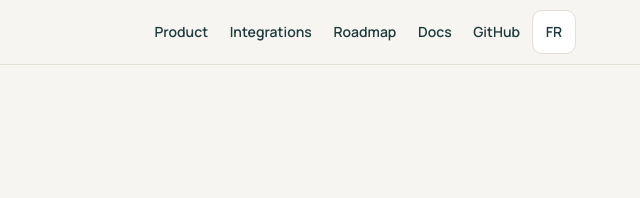
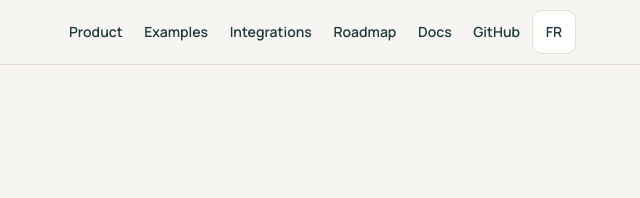
Before and after one commit to HouseCairn/website, an Astro site: page / in a window 1280 px wide. Shown: the top 198 px of the page, 640-1280 px from the left. Built offline with nearby package versions, Linux system fonts and the light colour scheme; Astro itself is replaced by a stand-in of ours; a web font is replaced by a local one.

Commit message:
feat: Examples in the navigation from 64rem, where it fits on one line
Signed-off-by: Robvred <12579254+Robvred@users.noreply.github.com>

```diff
--- a/src/i18n/ui.ts
+++ b/src/i18n/ui.ts
@@ -34,7 +34,7 @@ export interface Dict {
   htmlLang: string;
   ogLocale: string;
   skip: string;
-  nav: { product: string; integrations: string; status: string; roadmap: string; docs: string; menu: string; home: string };
+  nav: { product: string; usage: string; integrations: string; status: string; roadmap: string; docs: string; menu: string; home: string };
   switchLabel: string;
   switchShort: string;
   switchAria: string;
@@ -86,7 +86,7 @@ export const ui: Record<Lang, Dict> = {
     htmlLang: "en",
     ogLocale: "en_US",
     skip: "Skip to content",
-    nav: { product: "Product", integrations: "Integrations", status: "Status", roadmap: "Roadmap", docs: "Docs", menu: "Main navigation", home: "HouseCairn, home page" },
+    nav: { product: "Product", usage: "Examples", integrations: "Integrations", status: "Status", roadmap: "Roadmap", docs: "Docs", menu: "Main navigation", home: "HouseCairn, home page" },
     switchLabel: "Français",
     switchShort: "FR",
     switchAria: "Lire cette page en français",
@@ -300,7 +300,7 @@ export const ui: Record<Lang, Dict> = {
     htmlLang: "fr",
     ogLocale: "fr_FR",
     skip: "Aller au contenu",
-    nav: { product: "Produit", integrations: "Intégrations", status: "État", roadmap: "Feuille de route", docs: "Docs", menu: "Navigation principale", home: "HouseCairn, accueil" },
+    nav: { product: "Produit", usage: "Exemples", integrations: "Intégrations", status: "État", roadmap: "Feuille de route", docs: "Docs", menu: "Navigation principale", home: "HouseCairn, accueil" },
     switchLabel: "English",
     switchShort: "EN",
     switchAria: "Read this page in English",
--- a/src/layouts/Base.astro
+++ b/src/layouts/Base.astro
@@ -89,6 +89,7 @@ const anchor = (id: string) => (onHome ? `#${id}` : `${home}#${id}`);
         <nav class="nav" aria-label={t.nav.menu}>
           <ul>
             <li class="opt"><a href={anchor("product")}>{t.nav.product}</a></li>
+            <li class="opt-wide"><a href={anchor("usage")}>{t.nav.usage}</a></li>
             <li class="opt"><a href={anchor("integrations")}>{t.nav.integrations}</a></li>
             <li class="opt"><a href={localePath(lang, "roadmap")} aria-current={slug === "roadmap" ? "page" : undefined}>{t.nav.roadmap}</a></li>
             <li><a href={docsHref}>{t.nav.docs}</a></li>
--- a/src/styles/global.css
+++ b/src/styles/global.css
@@ -53,7 +53,7 @@ a { color: inherit; }
 }
 .nav a:hover { background: var(--color-surface-muted); }
 .nav a[aria-current="page"] { text-decoration: underline; text-underline-offset: .3em; }
-.nav .opt { display: none; }
+.nav .opt, .nav .opt-wide { display: none; }
 .nav .lang { border: 1px solid var(--color-border); background: var(--color-surface); min-width: 44px; justify-content: center; }
 
 /* Buttons */
@@ -284,6 +284,7 @@ a.more { display: inline-flex; min-height: 44px; align-items: center; font-weigh
   .brand img { width: 167px; height: 48px; }
 }
 @media (min-width: 64rem) {
+  .nav .opt-wide { display: list-item; }
   .hero { padding-top: 4.5rem; }
   .hero h1 { max-width: 22ch; }
   .stage { justify-items: stretch; }
```
